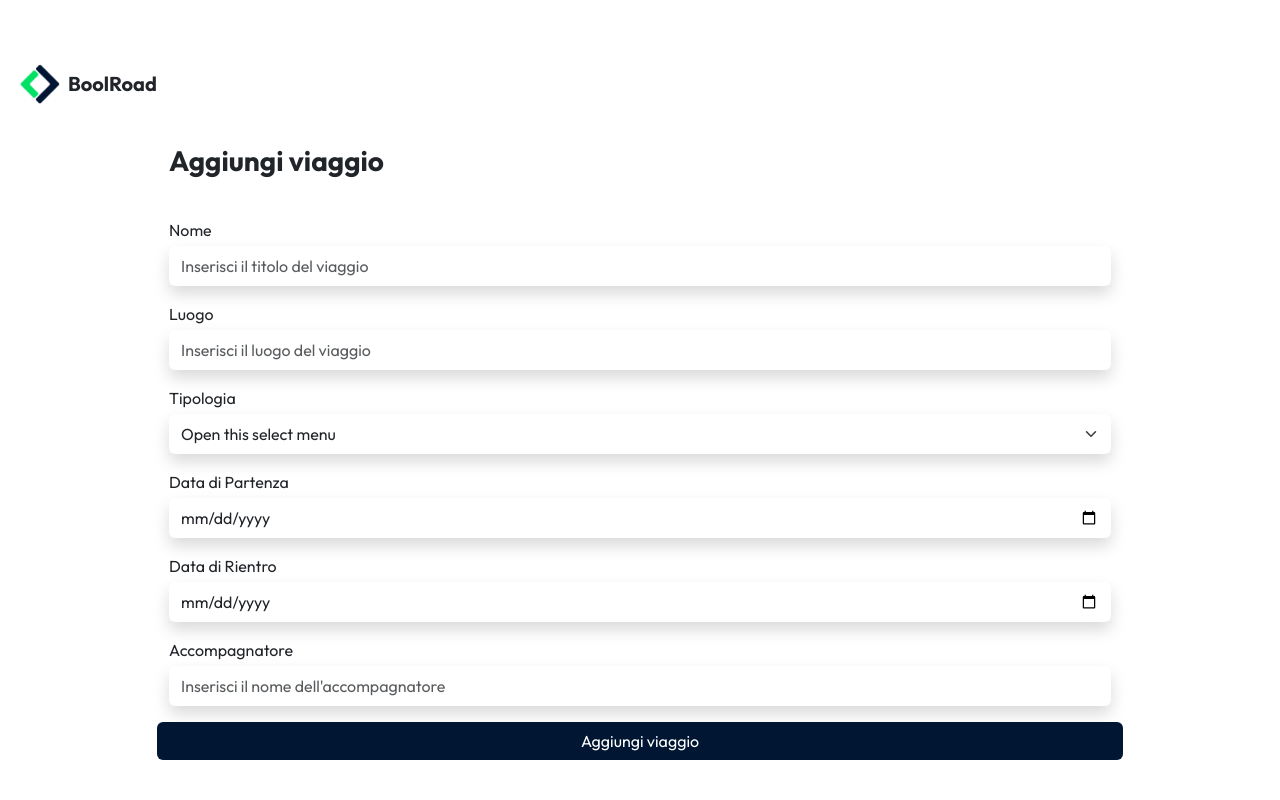
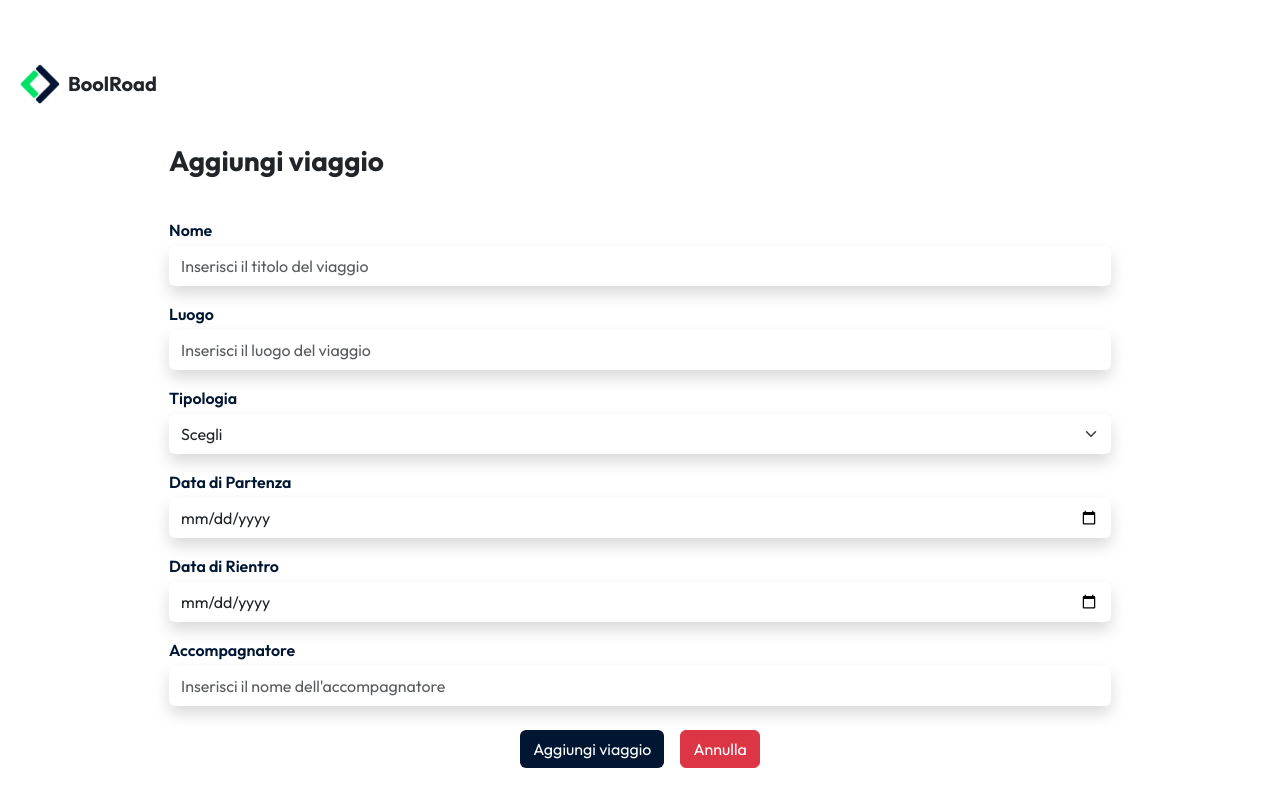
Before and after one commit to mannuccimattia/boolroad-sst, a React (Vite) app: page /viaggi/crea-viaggio in a window 1280 px wide. Built offline with nearby package versions, Linux system fonts and the light colour scheme.

Commit message:
[UPD] Done working AddViaggio.jsx

```diff
--- a/src/index.css
+++ b/src/index.css
@@ -1,5 +1,5 @@
 body {
-  font-family: 'Outfit' !important;
+  font-family: 'Outfit', sans-serif !important;
 }
 
 main {
@@ -80,6 +80,11 @@ ul {
   color: rgb(245, 159, 60);
 }
 
+label {
+  color: #001632;
+  font-weight: 600;
+}
+
 /* HIDE INPUT NUMBER SCROLLERS */
 input[type="number"]::-webkit-outer-spin-button,
 input[type="number"]::-webkit-inner-spin-button {
--- a/src/pages/AddViaggio.jsx
+++ b/src/pages/AddViaggio.jsx
@@ -1,5 +1,5 @@
-import { useState } from "react";
-import { useContext } from "react";
+import { useState, useContext } from "react";
+import { useNavigate } from "react-router-dom";
 import TripContext from "../contexts/TripContext";
 
 
@@ -18,7 +18,10 @@ const AddViaggio = () => {
 
     const { viaggi } = useContext(TripContext);
 
-    const maxId = Math.max.apply(null, viaggi.map(item => item.id))
+    const navigate = useNavigate();
+
+    const nextId = viaggi.length > 0 ? Math.max(...viaggi.map(v => v.id)) + 1 : 1;
+
 
     // state variables
     const [formData, setFormData] = useState(initialData);
@@ -27,9 +30,29 @@ const AddViaggio = () => {
 
     // function for storing form data
     const setFieldValue = (e) => {
-        const { value, name } = e.target;
 
-        setFormData({ ...formData, [name]: value, id: maxId });
+        // format select value to fit css
+        const { value: rawValue, name } = e.target;
+        let value = rawValue;
+        const update = { id: nextId, [name]: value };
+
+        if (name === "tipologia") {
+            if (value === "wild") {
+                value = "Avventure wild";
+                update[name] = value;
+                update.color_tag = "green";
+            } else if (value === "guidate") {
+                value = "Visite guidate";
+                update[name] = value;
+                update.color_tag = "red";
+            }
+        }
+
+        // store updated form data
+        setFormData({
+            ...formData,
+            ...update
+        });
     };
 
     // function for form data validation, returns true if all fields are correct
@@ -66,7 +89,7 @@ const AddViaggio = () => {
         return true;
     };
 
-    // function for submitting form data to db
+    // function for submitting form data
     const handleSubmit = (e) => {
         e.preventDefault();
 
@@ -76,14 +99,11 @@ const AddViaggio = () => {
             return;
         }
 
-        console.log(formData)
-
-        // // if valid, do ajax call for storing the review
-        // viaggi.push(formData).then(() => {
-        //     setIsFormValid(true);
-        //     setFormData(initialData);
-        //     console.log(viaggi);
-        // })
+        // if valid, push form data and reset form fields
+        viaggi.push(formData)
+        setIsFormValid(true);
+        setFormData(initialData);
+        navigate("/");
     }
 
     return (
@@ -91,9 +111,12 @@ const AddViaggio = () => {
             <h3 className="fw-bold mb-4">Aggiungi viaggio</h3>
 
             <form className="mb-3" onSubmit={handleSubmit}>
+                {!isFormValid && <div className="alert alert-danger border-danger mb-3">
+                    <strong>Form data not valid</strong>
+                </div>}
                 <div className="row gy-3">
                     <div className="col-12">
-                        <label htmlFor="name" className='control-label opaque-mid mb-1'>Nome</label>
+                        <label htmlFor="name" className='control-label mb-1'>Nome</label>
                         <input
                             id="nome"
                             name="nome"
@@ -105,7 +128,7 @@ const AddViaggio = () => {
                         />
                         {errorMessage.map(err => {
                             if (err.field === "nome") return (
-                                <span key={`${err.field}-key`} className="text-danger opaque-mid">
+                                <span key={`${err.field}-key`} className="text-danger">
                                     {err.message}
                                 </span>
                             )
@@ -113,7 +136,7 @@ const AddViaggio = () => {
                     </div>
 
                     <div className="col-12">
-                        <label htmlFor="name" className='control-label opaque-mid mb-1'>Luogo</label>
+                        <label htmlFor="name" className='control-label mb-1'>Luogo</label>
                         <input
                             id="luogo"
                             name="luogo"
@@ -125,7 +148,7 @@ const AddViaggio = () => {
                         />
                         {errorMessage.map(err => {
                             if (err.field === "luogo") return (
-                                <span key={`${err.field}-key`} className="text-danger opaque-mid">
+                                <span key={`${err.field}-key`} className="text-danger">
                                     {err.message}
                                 </span>
                             )
@@ -133,7 +156,7 @@ const AddViaggio = () => {
                     </div>
 
                     <div className="col-12">
-                        <label htmlFor="name" className='control-label opaque-mid mb-1'>Tipologia</label>
+                        <label htmlFor="name" className='control-label mb-1'>Tipologia</label>
                         <select
                             id="tipologia"
                             name="tipologia"
@@ -142,14 +165,13 @@ const AddViaggio = () => {
                             value={formData.tipologia}
                             onChange={setFieldValue}
                         >
-                            <option value="">Open this select menu</option>
-                            <option value="1">One</option>
-                            <option value="2">Two</option>
-                            <option value="3">Three</option>
+                            <option value="">Scegli</option>
+                            <option value="wild">Avventure wild</option>
+                            <option value="guidate">Visite guidate</option>
                         </select>
                         {errorMessage.map(err => {
                             if (err.field === "tipologia") return (
-                                <span key={`${err.field}-key`} className="text-danger opaque-mid">
+                                <span key={`${err.field}-key`} className="text-danger">
                                     {err.message}
                                 </span>
                             )
@@ -157,7 +179,7 @@ const AddViaggio = () => {
                     </div>
 
                     <div className="col-12">
-                        <label htmlFor="name" className='control-label opaque-mid mb-1'>Data di Partenza</label>
+                        <label htmlFor="name" className='control-label mb-1'>Data di Partenza</label>
                         <input
                             id="data_partenza"
                             name="data_partenza"
@@ -168,7 +190,7 @@ const AddViaggio = () => {
                         />
                         {errorMessage.map(err => {
                             if (err.field === "data_partenza") return (
-                                <span key={`${err.field}-key`} className="text-danger opaque-mid">
+                                <span key={`${err.field}-key`} className="text-danger">
                                     {err.message}
                                 </span>
                             )
@@ -176,7 +198,7 @@ const AddViaggio = () => {
                     </div>
 
                     <div className="col-12">
-                        <label htmlFor="name" className='control-label opaque-mid mb-1'>Data di Rientro</label>
+                        <label htmlFor="name" className='control-label mb-1'>Data di Rientro</label>
                         <input
                             id="data_arrivo"
                             name="data_arrivo"
@@ -187,7 +209,7 @@ const AddViaggio = () => {
                         />
                         {errorMessage.map(err => {
                             if (err.field === "data_arrivo") return (
-                                <span key={`${err.field}-key`} className="text-danger opaque-mid">
+                                <span key={`${err.field}-key`} className="text-danger">
                                     {err.message}
                                 </span>
                             )
@@ -195,7 +217,7 @@ const AddViaggio = () => {
                     </div>
 
                     <div className="col-12">
-                        <label htmlFor="name" className='control-label opaque-mid mb-1'>Accompagnatore</label>
+                        <label htmlFor="name" className='control-label mb-1'>Accompagnatore</label>
                         <input
                             id="accompagnatore"
                             name="accompagnatore"
@@ -207,17 +229,23 @@ const AddViaggio = () => {
                         />
                         {errorMessage.map(err => {
                             if (err.field === "accompagnatore") return (
-                                <span key={`${err.field}-key`} className="text-danger opaque-mid">
+                                <span key={`${err.field}-key`} className="text-danger">
                                     {err.message}
                                 </span>
                             )
                         })}
                     </div>
 
-                    <button
-                        type='submit'
-                        className="btn bg-main text-white"
-                    >Aggiungi viaggio</button>
+                    <div className="col-12 d-flex justify-content-center mt-4 mb-2">
+                        <button
+                            type='submit'
+                            className="btn bg-main text-white"
+                        >Aggiungi viaggio</button>
+                        <button
+                            className="btn btn-danger ms-3"
+                            onClick={() => { navigate("/") }}
+                        >Annulla</button>
+                    </div>
                 </div>
             </form>
         </div>
```
